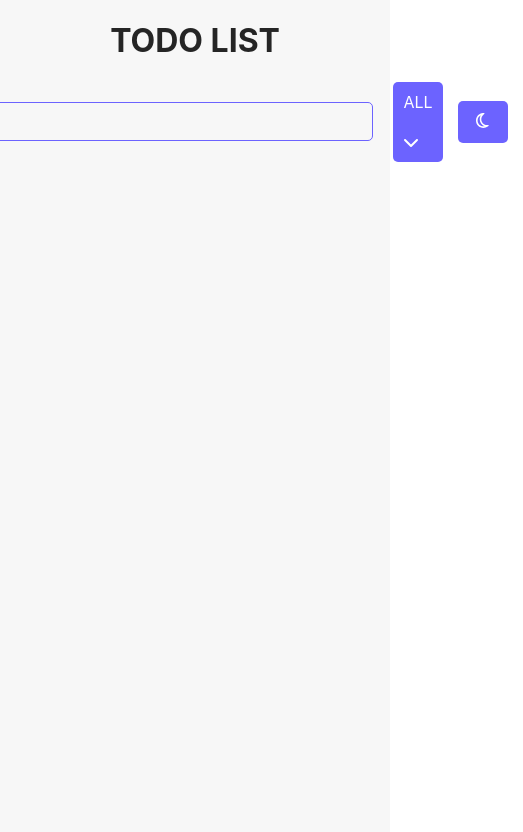
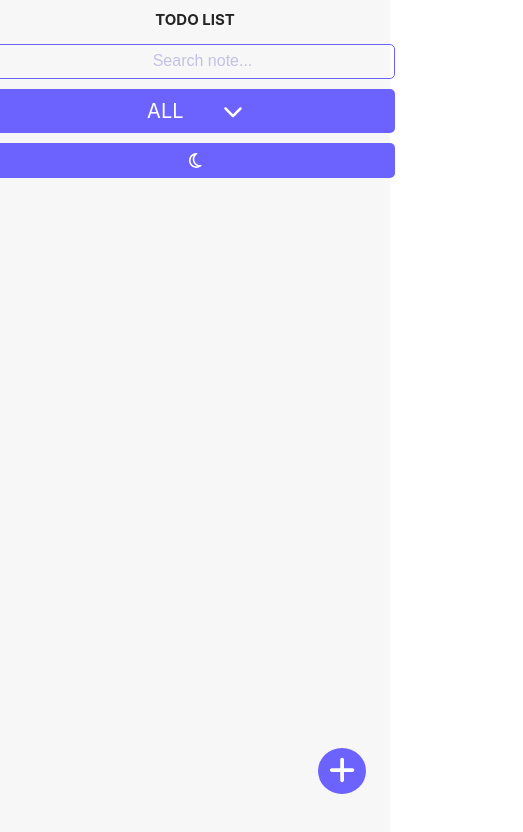
Before and after one commit to qeta422/To-Do, a React (Create React App) app: page / in a window 390 px wide. Shown: the top 832 px of the page, 523 px wide, since content can reach past the window. Built offline with nearby package versions, Linux system fonts and the light colour scheme.

Commit message:
responsive

```diff
--- a/src/App.css
+++ b/src/App.css
@@ -4,6 +4,37 @@
   display: flex;
   flex-direction: column;
   align-items: center;
+}
+
+*,
+*::after,
+*::before {
+  box-sizing: inherit;
+}
+
+@media (max-width: 75em) {
+  html {
+    font-size: 56.25%;
+  }
+}
+@media (max-width: 56.25em) {
+  html {
+    font-size: 50%;
+  }
+}
+@media (max-width: 37.5em) {
+  html {
+    font-size: 30%;
+  }
+}
+@media (min-width: 112.5em) {
+  html {
+    font-size: 75%;
+  }
+}
+
+body {
+  box-sizing: border-box;
 }
 
 .input {
@@ -24,12 +55,20 @@
   box-shadow: #6c63ff 0px 0px 5px;
   transition: 0.5s;
 }
+@media (max-width: 37.5em) {
+  .input {
+    width: 400px;
+    text-align: center;
+    margin: 5px 0;
+  }
+}
 
 .filter {
   background-color: #6c63ff;
   border-radius: 5px;
   border: none;
   padding: 0 10px;
+  cursor: pointer;
 }
 .filter:hover {
   background-color: #534cc2;
@@ -37,6 +76,16 @@
 .filter p {
   color: white;
   margin: 10px 0;
+}
+@media (max-width: 37.5em) {
+  .filter {
+    width: 100%;
+    text-align: center;
+    margin: 5px 0;
+  }
+  .filter p {
+    font-size: 20px;
+  }
 }
 
 .add {
@@ -49,6 +98,27 @@
   color: white;
   font-size: 30px;
   padding: 6px 11px;
+  cursor: pointer;
+}
+@media (min-width: 112.5em) {
+  .add {
+    right: 80rem;
+  }
+}
+@media (max-width: 75em) {
+  .add {
+    right: 50rem;
+  }
+}
+@media (max-width: 56.25em) {
+  .add {
+    right: 15rem;
+  }
+}
+@media (max-width: 37.5em) {
+  .add {
+    right: 5rem;
+  }
 }
 .add:hover {
   background-color: #534cc2;
@@ -59,7 +129,26 @@
   border-radius: 5px;
   border: none;
   padding: 10px;
-  margin: 15px;
+  margin-left: 15px;
+  cursor: pointer;
+}
+@media (min-width: 112.5em) {
+  .mode {
+    padding: 8px;
+  }
+}
+@media (max-width: 75em) {
+  .mode {
+    padding: 5px;
+  }
+}
+@media (max-width: 37.5em) {
+  .mode {
+    width: 100%;
+    text-align: center;
+    margin: 5px 0;
+    font-size: 20px;
+  }
 }
 .mode button {
   background-color: transparent;
@@ -67,6 +156,7 @@
   color: white;
   font-size: 17px;
   width: 30px;
+  cursor: pointer;
 }
 .mode:hover {
   background-color: #534cc2;
@@ -85,6 +175,9 @@
   box-shadow: white 0px 0px 5px;
   transition: 0.5s;
 }
+.dark .App-header {
+  color: #f7f7f7;
+}
 
 .white {
   background-color: #f7f7f7;
@@ -92,14 +185,38 @@
 }
 
 .App-header {
-  font-size: 15px;
+  font-size: 30px;
   color: #252525;
-  margin-bottom: 5px;
+}
+@media (min-width: 112.5em) {
+  .App-header {
+    font-size: 45px;
+  }
+}
+@media (max-width: 75em) {
+  .App-header {
+    font-size: 30px;
+  }
+}
+@media (max-width: 56.25em) {
+  .App-header {
+    font-size: 25px;
+  }
+}
+@media (max-width: 37.5em) {
+  .App-header {
+    font-size: 15px;
+  }
 }
 
 .content {
   display: flex;
   align-items: center;
 }
+@media (max-width: 37.5em) {
+  .content {
+    flex-direction: column;
+  }
+}
 
 /*# sourceMappingURL=App.css.map */
--- a/src/components/Header.js
+++ b/src/components/Header.js
@@ -5,7 +5,7 @@ export default function Header(props) {
   return (
     <div className={props.className} onClick={props.toggleTheme}>
       {props.children}
-      <h1>TODO LIST</h1>
+      <h1 className="App-header">TODO LIST</h1>
     </div>
   );
 }
--- /dev/null
+++ b/src/sass/abstracts/_mixins.scss
@@ -0,0 +1,22 @@
+@mixin respond($breakpoint) {
+  @if $breakpoint == phone {
+    @media (max-width: 37.5em) {
+      @content;
+    } //600px
+  }
+  @if $breakpoint == tab-port {
+    @media (max-width: 56.25em) {
+      @content;
+    } //900px
+  }
+  @if $breakpoint == tab-land {
+    @media (max-width: 75em) {
+      @content;
+    } //1200px
+  }
+  @if $breakpoint == big-desktop {
+    @media (min-width: 112.5em) {
+      @content;
+    } //1800px
+  }
+}
--- a/src/sass/base/_base.scss
+++ b/src/sass/base/_base.scss
@@ -5,3 +5,31 @@
   flex-direction: column;
   align-items: center;
 }
+
+*,
+*::after,
+*::before {
+  box-sizing: inherit;
+}
+
+html {
+  @include respond(tab-land) {
+    font-size: 56.25%; //1rem = 9px, 9/16
+  }
+
+  @include respond(tab-port) {
+    font-size: 50%; //1rem = 8px, 8/16 = 50%
+  }
+
+  @include respond(phone) {
+    font-size: 30%; //1rem = 4.8
+  }
+
+  @include respond(big-desktop) {
+    font-size: 75%; //1rem = 12px, 12/16
+  }
+}
+
+body {
+  box-sizing: border-box;
+}
--- a/src/sass/components/_add.scss
+++ b/src/sass/components/_add.scss
@@ -8,6 +8,23 @@
   color: white;
   font-size: 30px;
   padding: 6px 11px;
+  cursor: pointer;
+
+  @include respond(big-desktop) {
+    right: 80rem;
+  }
+
+  @include respond(tab-land) {
+    right: 50rem;
+  }
+
+  @include respond(tab-port) {
+    right: 15rem;
+  }
+
+  @include respond(phone) {
+    right: 5rem;
+  }
 
   &:hover {
     background-color: $color-hover;
--- a/src/sass/components/_filter.scss
+++ b/src/sass/components/_filter.scss
@@ -3,6 +3,7 @@
   border-radius: 5px;
   border: none;
   padding: 0 10px;
+  cursor: pointer;
 
   &:hover {
     background-color: $color-hover;
@@ -12,4 +13,14 @@
     color: white;
     margin: 10px 0;
   }
+
+  @include respond(phone) {
+    width: 100%;
+    text-align: center;
+    margin: 5px 0;
+
+    p {
+      font-size: 20px;
+    }
+  }
 }
--- a/src/sass/components/_input.scss
+++ b/src/sass/components/_input.scss
@@ -17,4 +17,10 @@
     box-shadow: $color-primary 0px 0px 5px;
     transition: 0.5s;
   }
+
+  @include respond(phone) {
+    width: 400px;
+    text-align: center;
+    margin: 5px 0;
+  }
 }
--- a/src/sass/components/_mode.scss
+++ b/src/sass/components/_mode.scss
@@ -3,7 +3,23 @@
   border-radius: 5px;
   border: none;
   padding: 10px;
-  margin: 15px;
+  margin-left: 15px;
+  cursor: pointer;
+
+  @include respond(big-desktop) {
+    padding: 8px;
+  }
+
+  @include respond(tab-land) {
+    padding: 5px;
+  }
+
+  @include respond(phone) {
+    width: 100%;
+    text-align: center;
+    margin: 5px 0;
+    font-size: 20px;
+  }
 
   button {
     background-color: transparent;
@@ -11,6 +27,7 @@
     color: white;
     font-size: 17px;
     width: 30px;
+    cursor: pointer;
   }
 
   &:hover {
@@ -32,6 +49,10 @@
       transition: 0.5s;
     }
   }
+
+  .App-header {
+    color: #f7f7f7;
+  }
 }
 
 .white {
--- a/src/sass/layout/_content.scss
+++ b/src/sass/layout/_content.scss
@@ -1,4 +1,8 @@
 .content {
   display: flex;
   align-items: center;
+
+  @include respond(phone) {
+    flex-direction: column;
+  }
 }
--- a/src/sass/layout/_header.scss
+++ b/src/sass/layout/_header.scss
@@ -1,5 +1,20 @@
 .App-header {
-  font-size: 15px;
-  color: $color-dark;
-  margin-bottom: 5px;
+  font-size: 30px;
+  color: #252525;
+
+  @include respond(big-desktop) {
+    font-size: 45px;
+  }
+
+  @include respond(tab-land) {
+    font-size: 30px;
+  }
+
+  @include respond(tab-port) {
+    font-size: 25px;
+  }
+
+  @include respond(phone) {
+    font-size: 15px;
+  }
 }
--- a/src/sass/main.scss
+++ b/src/sass/main.scss
@@ -1,4 +1,5 @@
 @import "abstracts/variables";
+@import "abstracts/mixins";
 @import "base/base";
 @import "components/input";
 @import "components/filter";
```
Also changed, not shown: src/components/Header.css (deleted, +0 -9 lines), 1 other file (tests, documents, lock files or other folders).
